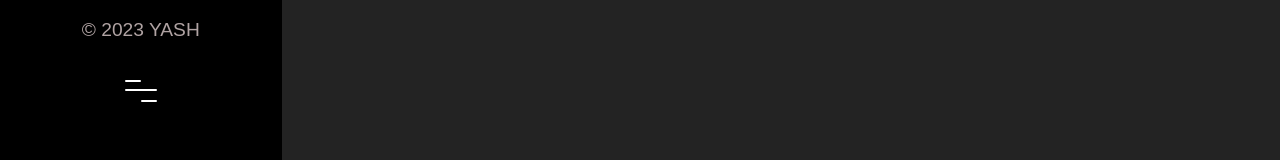
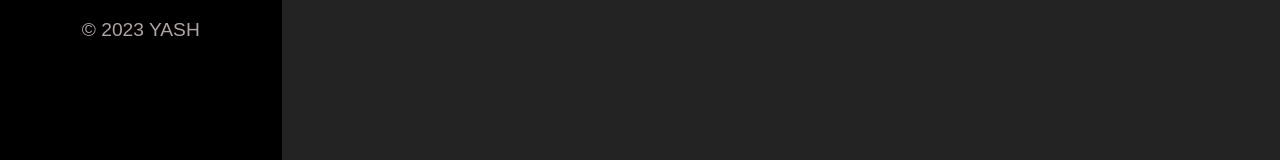
Before and after one commit to yash-mandlekar/portfolio, a React (Create React App) app: page / in a window 1280 px wide. Shown: the part 604-764 px from the top of the page. Built offline with nearby package versions, Linux system fonts and the light colour scheme.

Commit message:
Update Navbar.jsx

```diff
--- a/src/Components/Navbar/Navbar.jsx
+++ b/src/Components/Navbar/Navbar.jsx
@@ -7,7 +7,7 @@ import { useSelector } from "react-redux";
 const Navbar = () => {
   const { pathname } = useLocation();
   const { theme } = useSelector((state) => state.theme);
-  const [width, setwidth] = useState(window.innerHeight);
+  const [width, setwidth] = useState(1200);
   const handleMenu = (e) => {
     console.log(e.target.id);
   };
```
